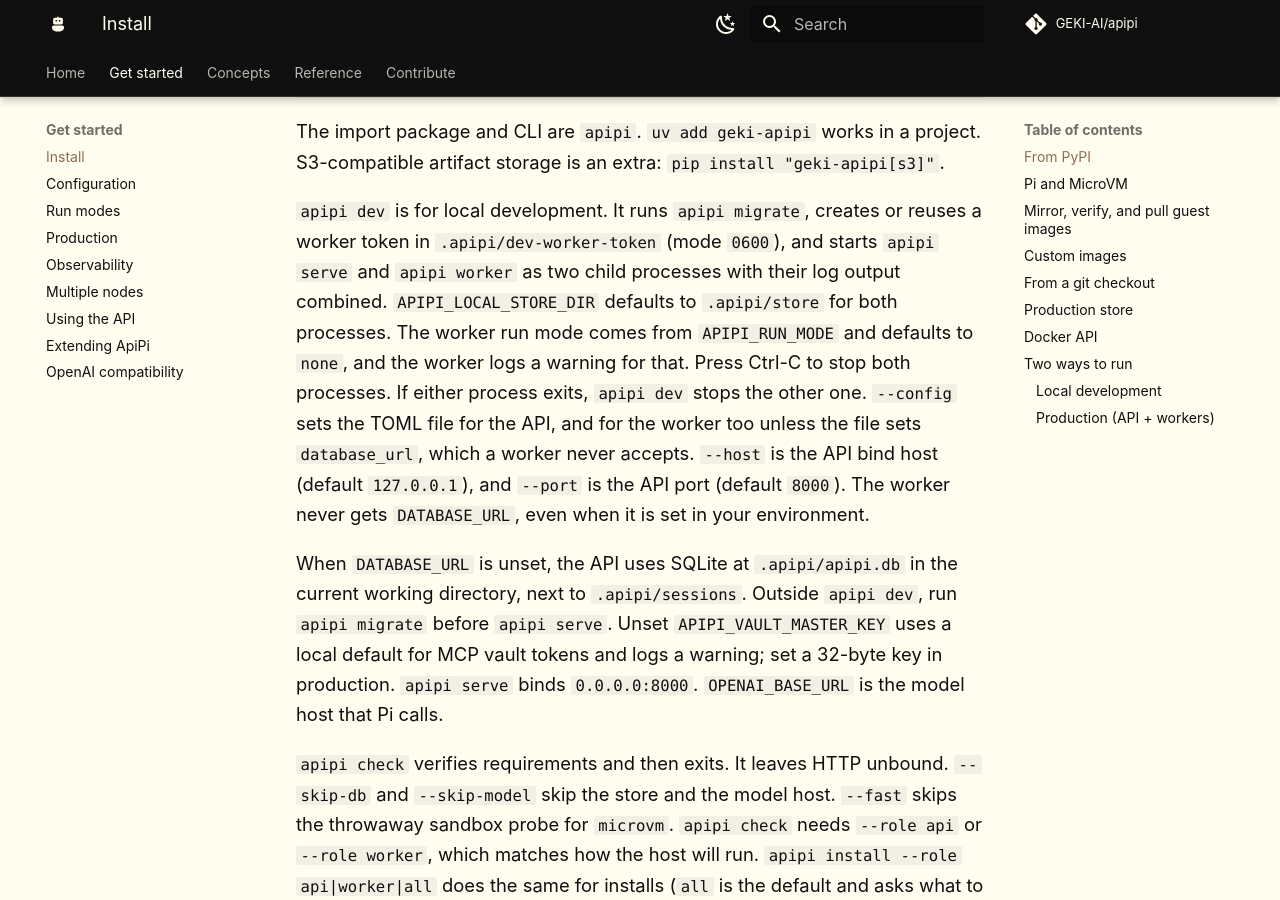
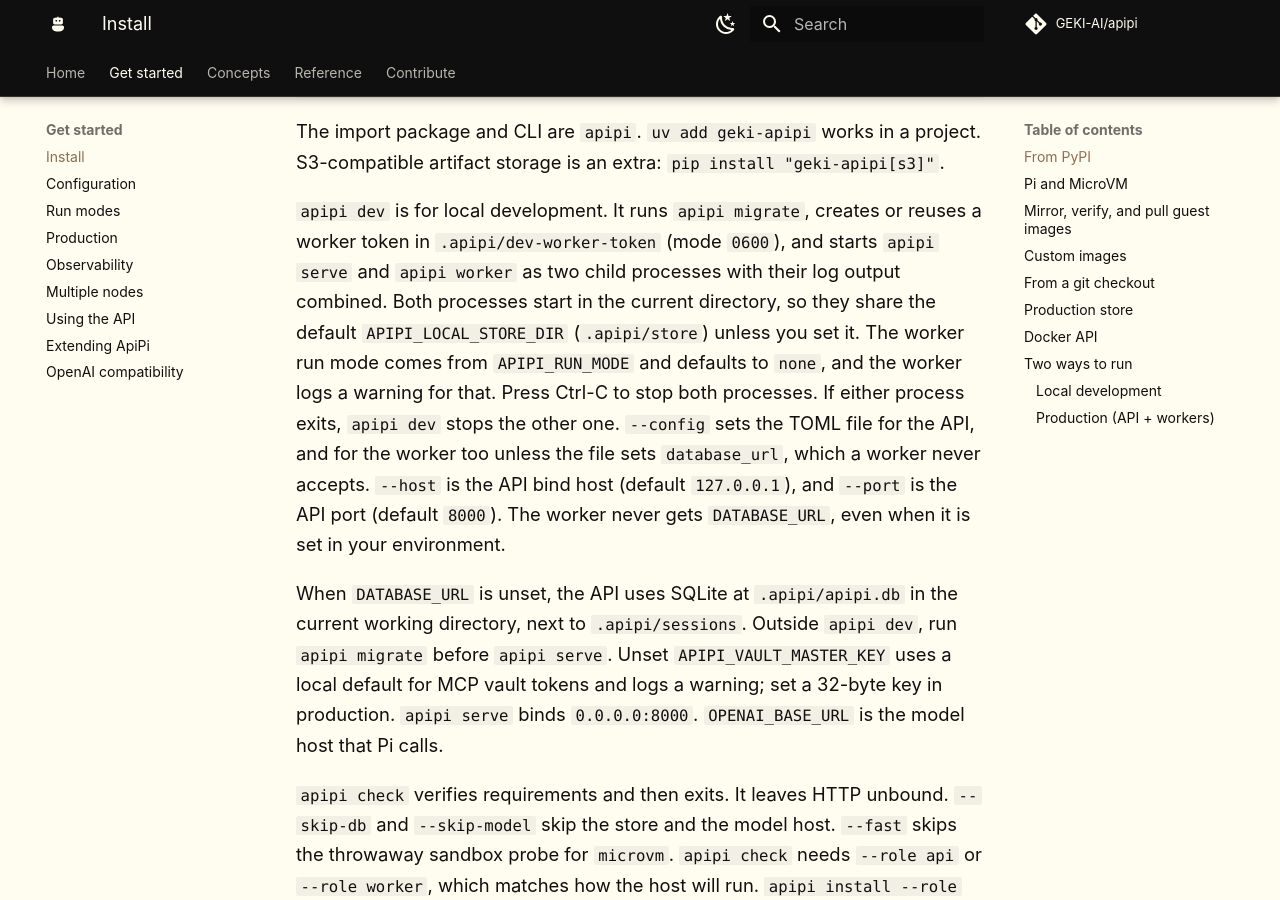
Before and after one commit to GEKI-AI/apipi, an MkDocs documentation site: the page built from docs/install.md, in a window 1280 px wide and 900 px high, scrolled down 833 px. Built offline with MkDocs 1.6.1 and Material for MkDocs 9.7.7, drawn with Linux system fonts in a browser that asks for light colours; comment, search, counter and statistics services are not loaded.

Commit message:
Review fixes for #473 part 2
apipi dev no longer overrides APIPI_LOCAL_STORE_DIR, maps signal exits to
128+signal, and the leftover combined-mode wording in tests, the test
fixture and the CHANGELOG is gone. Docs state that check --role is
required and that the local store default does not guard split hosts.

Co-Authored-By: Claude Sonnet 5.5 <noreply@anthropic.com>

```diff
--- a/docs/install.md
+++ b/docs/install.md
@@ -37,8 +37,9 @@ project. S3-compatible artifact storage is an extra:
 `apipi dev` is for local development. It runs `apipi migrate`, creates
 or reuses a worker token in `.apipi/dev-worker-token` (mode `0600`),
 and starts `apipi serve` and `apipi worker` as two child processes
-with their log output combined. `APIPI_LOCAL_STORE_DIR` defaults to
-`.apipi/store` for both processes. The worker run mode comes from
+with their log output combined. Both processes start in the current
+directory, so they share the default `APIPI_LOCAL_STORE_DIR`
+(`.apipi/store`) unless you set it. The worker run mode comes from
 `APIPI_RUN_MODE` and defaults to `none`, and the worker logs a warning
 for that. Press Ctrl-C to stop both processes. If either process
 exits, `apipi dev` stops the other one. `--config` sets the TOML file
```
Also changed, not shown: CHANGELOG.md (+3 -3 lines), docs/config.md (+1 -1 lines), 4 other files.
